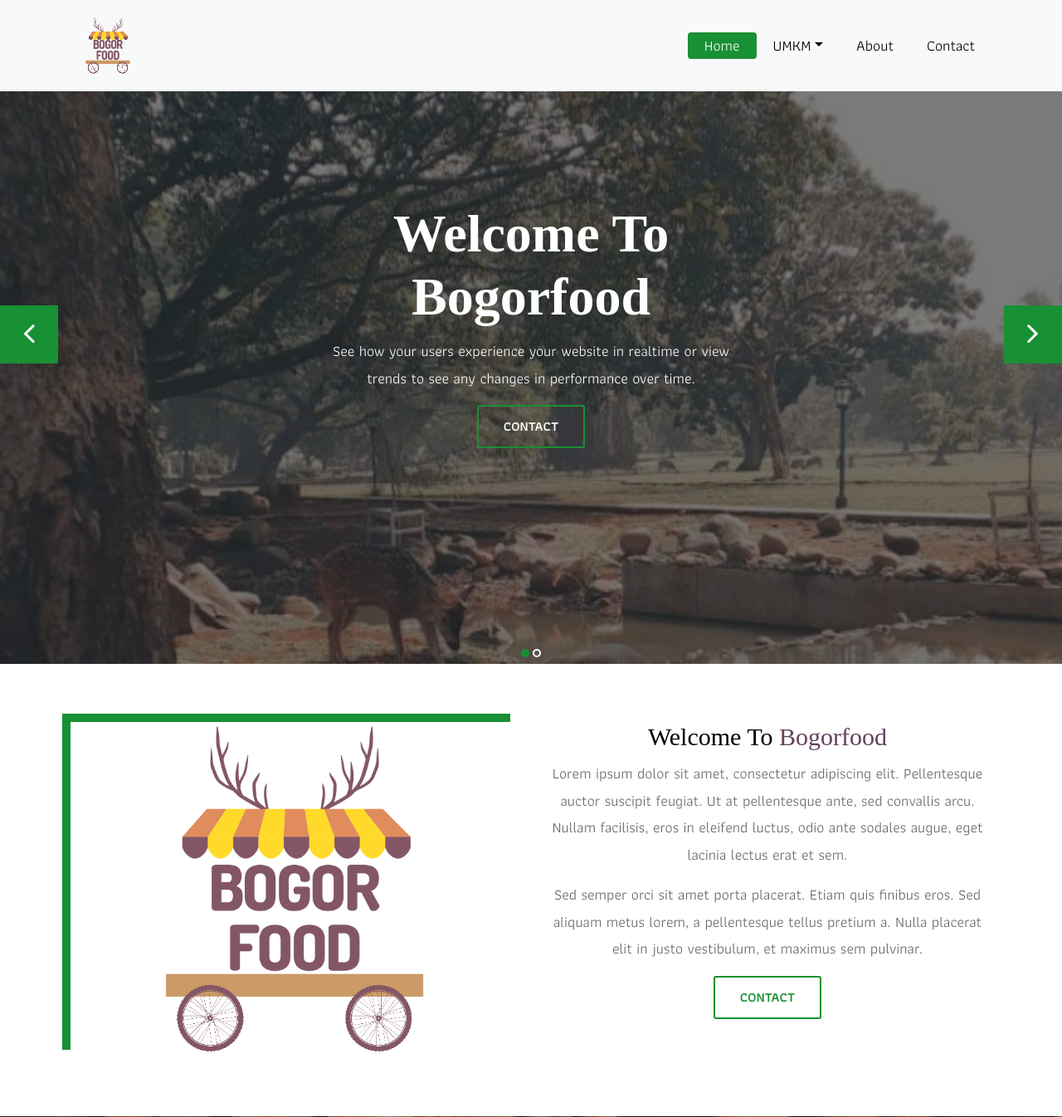
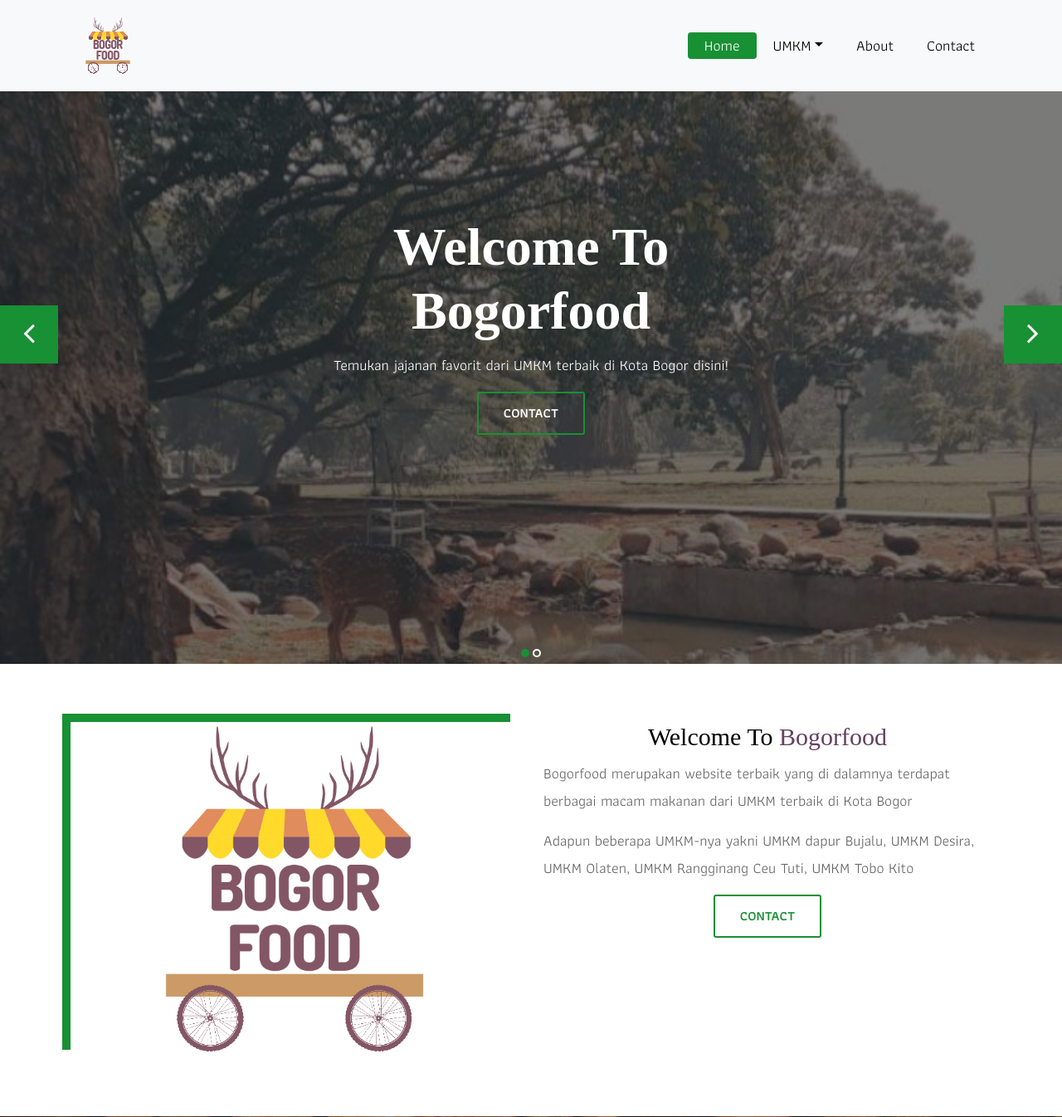
Before and after one commit to LugasMunayasika/bogorfood, a CodeIgniter app: page /bogorfood/ in a window 1280 px wide. Shown: the top 1346 px of the page at 83% size. Run offline with CodeIgniter, Linux system fonts and the light colour scheme; data that the repository does not hold is empty; some libraries are stand-ins or nearby versions; some web fonts are replaced.

Commit message:
update warna

```diff
--- a/application/views/v_about.php
+++ b/application/views/v_about.php
@@ -44,7 +44,7 @@
 		<div class="container">
 			<div class="row">
 				<div class="col-md-4">
-					<i class="fa fa-volume-control-phone" background-color="#189034"></i>
+					<i class="fa fa-volume-control-phone"></i>
 					<div class="overflow-hidden">
 						<h4>Phone</h4>
 						<p class="lead">
--- a/application/views/v_desira.php
+++ b/application/views/v_desira.php
@@ -16,8 +16,7 @@
 			<div class="row">
 				<div class="col-lg-12">
 					<div class="heading-title text-center">
-						<h2>Menu</h2>
-						<p>Lorem Ipsum is simply dummy text of the printing and typesetting</p></br>
+						<h2>Menu</h2></br>
                         <button class="btn btn-success" type="button" href="https://api.whatsapp.com/send?phone=">
 							<svg class="bi bi-whatsapp" xmlns="http://www.w3.org/2000/svg" width="16" height="16" fill="currentColor" class="bi bi-whatsapp" viewBox="0 0 16 16">
   							<path d="M13.601 2.326A7.854 7.854 0 0 0 7.994 0C3.627 0 .068 3.558.064 7.926c0 1.399.366 2.76 1.057 3.965L0 16l4.204-1.102a7.933 7.933 0 0 0 3.79.965h.004c4.368 0 7.926-3.558 7.93-7.93A7.898 7.898 0 0 0 13.6 2.326zM7.994 14.521a6.573 6.573 0 0 1-3.356-.92l-.24-.144-2.494.654.666-2.433-.156-.251a6.56 6.56 0 0 1-1.007-3.505c0-3.626 2.957-6.584 6.591-6.584a6.56 6.56 0 0 1 4.66 1.931 6.557 6.557 0 0 1 1.928 4.66c-.004 3.639-2.961 6.592-6.592 6.592zm3.615-4.934c-.197-.099-1.17-.578-1.353-.646-.182-.065-.315-.099-.445.099-.133.197-.513.646-.627.775-.114.133-.232.148-.43.05-.197-.1-.836-.308-1.592-.985-.59-.525-.985-1.175-1.103-1.372-.114-.198-.011-.304.088-.403.087-.088.197-.232.296-.346.1-.114.133-.198.198-.33.065-.134.034-.248-.015-.347-.05-.099-.445-1.076-.612-1.47-.16-.389-.323-.335-.445-.34-.114-.007-.247-.007-.38-.007a.729.729 0 0 0-.529.247c-.182.198-.691.677-.691 1.654 0 .977.71 1.916.81 2.049.098.133 1.394 2.132 3.383 2.992.47.205.84.326 1.129.418.475.152.904.129 1.246.08.38-.058 1.171-.48 1.338-.943.164-.464.164-.86.114-.943-.049-.084-.182-.133-.38-.232z"/>
--- a/application/views/v_home.php
+++ b/application/views/v_home.php
@@ -7,8 +7,7 @@
 					<div class="row">
 						<div class="col-md-12">
 							<h1 class="m-b-20"><strong>Welcome To <br> Bogorfood</strong></h1>
-							<p class="m-b-40">See how your users experience your website in realtime or view  <br>
-							trends to see any changes in performance over time.</p>
+							<p class="m-b-40">Temukan jajanan favorit dari UMKM terbaik di Kota Bogor disini!</p>
 							<p><a class="btn btn-lg btn-circle btn-outline-new-white" href="<?=base_url()?>contact">Contact</a></p>
 						</div>
 					</div>
@@ -20,8 +19,7 @@
 					<div class="row">
 						<div class="col-md-12">
 							<h1 class="m-b-20"><strong>Welcome To <br> Bogorfood</strong></h1>
-							<p class="m-b-40">See how your users experience your website in realtime or view  <br>
-							trends to see any changes in performance over time.</p>
+							<p class="m-b-40">Temukan jajanan favorit dari UMKM terbaik di Kota Bogor disini!</p>
 							<p><a class="btn btn-lg btn-circle btn-outline-new-white" href="<?=base_url()?>contact">Contact</a></p>
 						</div>
 					</div>
@@ -45,8 +43,8 @@
 				<div class="col-lg-6 col-md-6 col-sm-12 text-center">
 					<div class="inner-column">
 						<h1>Welcome To <span>Bogorfood</span></h1>
-						<p>Lorem ipsum dolor sit amet, consectetur adipiscing elit. Pellentesque auctor suscipit feugiat. Ut at pellentesque ante, sed convallis arcu. Nullam facilisis, eros in eleifend luctus, odio ante sodales augue, eget lacinia lectus erat et sem. </p>
-						<p>Sed semper orci sit amet porta placerat. Etiam quis finibus eros. Sed aliquam metus lorem, a pellentesque tellus pretium a. Nulla placerat elit in justo vestibulum, et maximus sem pulvinar.</p>
+						<p>Bogorfood merupakan website terbaik yang di dalamnya terdapat berbagai macam makanan dari UMKM terbaik di Kota Bogor </p>
+						<p>Adapun beberapa UMKM-nya yakni UMKM dapur Bujalu, UMKM Desira, UMKM Olaten, UMKM Rangginang Ceu Tuti, UMKM Tobo Kito </p>
 						<a class="btn btn-lg btn-circle btn-outline-new-white" href="<?=base_url()?>contact">Contact</a>
 					</div>
 				</div>
@@ -77,7 +75,7 @@
 				<div class="col-lg-12">
 					<div class="heading-title text-center">
 						<h2>UMKM</h2>
-						<p>Lorem Ipsum is simply dummy text of the printing and typesetting</p>
+						<p>Berikut adalah menu yang tersedia dari beberapa UMKM</p>
 					</div>
 				</div>
 			</div>
--- a/application/views/v_menu.php
+++ b/application/views/v_menu.php
@@ -16,8 +16,7 @@
 			<div class="row">
 				<div class="col-lg-12">
 					<div class="heading-title text-center">
-						<h2>Menu</h2>
-						<p>Lorem Ipsum is simply dummy text of the printing and typesetting</p></br>
+						<h2>Menu</h2></br>
 						<button class="btn btn-success" type="button"  onclick="location.href='https://api.whatsapp.com/send?phone=+6281290816238&amp;text=Hi,%2we%20use%20ToChat.Be';">
 							<svg class="bi bi-whatsapp" xmlns="http://www.w3.org/2000/svg" width="16" height="16" fill="currentColor" class="bi bi-whatsapp" viewBox="0 0 16 16">
   							<path d="M13.601 2.326A7.854 7.854 0 0 0 7.994 0C3.627 0 .068 3.558.064 7.926c0 1.399.366 2.76 1.057 3.965L0 16l4.204-1.102a7.933 7.933 0 0 0 3.79.965h.004c4.368 0 7.926-3.558 7.93-7.93A7.898 7.898 0 0 0 13.6 2.326zM7.994 14.521a6.573 6.573 0 0 1-3.356-.92l-.24-.144-2.494.654.666-2.433-.156-.251a6.56 6.56 0 0 1-1.007-3.505c0-3.626 2.957-6.584 6.591-6.584a6.56 6.56 0 0 1 4.66 1.931 6.557 6.557 0 0 1 1.928 4.66c-.004 3.639-2.961 6.592-6.592 6.592zm3.615-4.934c-.197-.099-1.17-.578-1.353-.646-.182-.065-.315-.099-.445.099-.133.197-.513.646-.627.775-.114.133-.232.148-.43.05-.197-.1-.836-.308-1.592-.985-.59-.525-.985-1.175-1.103-1.372-.114-.198-.011-.304.088-.403.087-.088.197-.232.296-.346.1-.114.133-.198.198-.33.065-.134.034-.248-.015-.347-.05-.099-.445-1.076-.612-1.47-.16-.389-.323-.335-.445-.34-.114-.007-.247-.007-.38-.007a.729.729 0 0 0-.529.247c-.182.198-.691.677-.691 1.654 0 .977.71 1.916.81 2.049.098.133 1.394 2.132 3.383 2.992.47.205.84.326 1.129.418.475.152.904.129 1.246.08.38-.058 1.171-.48 1.338-.943.164-.464.164-.86.114-.943-.049-.084-.182-.133-.38-.232z"/>
--- a/application/views/v_olaten.php
+++ b/application/views/v_olaten.php
@@ -16,8 +16,7 @@
 			<div class="row">
 				<div class="col-lg-12">
 					<div class="heading-title text-center">
-						<h2>Menu</h2>
-						<p>Lorem Ipsum is simply dummy text of the printing and typesetting</p></br>
+						<h2>Menu</h2></br>
                         <button class="btn btn-success" type="button" href="https://api.whatsapp.com/send?phone=">
 							<svg class="bi bi-whatsapp" xmlns="http://www.w3.org/2000/svg" width="16" height="16" fill="currentColor" class="bi bi-whatsapp" viewBox="0 0 16 16">
   							<path d="M13.601 2.326A7.854 7.854 0 0 0 7.994 0C3.627 0 .068 3.558.064 7.926c0 1.399.366 2.76 1.057 3.965L0 16l4.204-1.102a7.933 7.933 0 0 0 3.79.965h.004c4.368 0 7.926-3.558 7.93-7.93A7.898 7.898 0 0 0 13.6 2.326zM7.994 14.521a6.573 6.573 0 0 1-3.356-.92l-.24-.144-2.494.654.666-2.433-.156-.251a6.56 6.56 0 0 1-1.007-3.505c0-3.626 2.957-6.584 6.591-6.584a6.56 6.56 0 0 1 4.66 1.931 6.557 6.557 0 0 1 1.928 4.66c-.004 3.639-2.961 6.592-6.592 6.592zm3.615-4.934c-.197-.099-1.17-.578-1.353-.646-.182-.065-.315-.099-.445.099-.133.197-.513.646-.627.775-.114.133-.232.148-.43.05-.197-.1-.836-.308-1.592-.985-.59-.525-.985-1.175-1.103-1.372-.114-.198-.011-.304.088-.403.087-.088.197-.232.296-.346.1-.114.133-.198.198-.33.065-.134.034-.248-.015-.347-.05-.099-.445-1.076-.612-1.47-.16-.389-.323-.335-.445-.34-.114-.007-.247-.007-.38-.007a.729.729 0 0 0-.529.247c-.182.198-.691.677-.691 1.654 0 .977.71 1.916.81 2.049.098.133 1.394 2.132 3.383 2.992.47.205.84.326 1.129.418.475.152.904.129 1.246.08.38-.058 1.171-.48 1.338-.943.164-.464.164-.86.114-.943-.049-.084-.182-.133-.38-.232z"/>
--- a/application/views/v_rangginang.php
+++ b/application/views/v_rangginang.php
@@ -16,8 +16,7 @@
 			<div class="row">
 				<div class="col-lg-12">
 					<div class="heading-title text-center">
-						<h2>Menu</h2>
-						<p>Lorem Ipsum is simply dummy text of the printing and typesetting</p></br>
+						<h2>Menu</h2></br>
                         <button class="btn btn-success" type="button" href="https://api.whatsapp.com/send?phone=">
 							<svg class="bi bi-whatsapp" xmlns="http://www.w3.org/2000/svg" width="16" height="16" fill="currentColor" class="bi bi-whatsapp" viewBox="0 0 16 16">
   							<path d="M13.601 2.326A7.854 7.854 0 0 0 7.994 0C3.627 0 .068 3.558.064 7.926c0 1.399.366 2.76 1.057 3.965L0 16l4.204-1.102a7.933 7.933 0 0 0 3.79.965h.004c4.368 0 7.926-3.558 7.93-7.93A7.898 7.898 0 0 0 13.6 2.326zM7.994 14.521a6.573 6.573 0 0 1-3.356-.92l-.24-.144-2.494.654.666-2.433-.156-.251a6.56 6.56 0 0 1-1.007-3.505c0-3.626 2.957-6.584 6.591-6.584a6.56 6.56 0 0 1 4.66 1.931 6.557 6.557 0 0 1 1.928 4.66c-.004 3.639-2.961 6.592-6.592 6.592zm3.615-4.934c-.197-.099-1.17-.578-1.353-.646-.182-.065-.315-.099-.445.099-.133.197-.513.646-.627.775-.114.133-.232.148-.43.05-.197-.1-.836-.308-1.592-.985-.59-.525-.985-1.175-1.103-1.372-.114-.198-.011-.304.088-.403.087-.088.197-.232.296-.346.1-.114.133-.198.198-.33.065-.134.034-.248-.015-.347-.05-.099-.445-1.076-.612-1.47-.16-.389-.323-.335-.445-.34-.114-.007-.247-.007-.38-.007a.729.729 0 0 0-.529.247c-.182.198-.691.677-.691 1.654 0 .977.71 1.916.81 2.049.098.133 1.394 2.132 3.383 2.992.47.205.84.326 1.129.418.475.152.904.129 1.246.08.38-.058 1.171-.48 1.338-.943.164-.464.164-.86.114-.943-.049-.084-.182-.133-.38-.232z"/>
--- a/application/views/v_tobo.php
+++ b/application/views/v_tobo.php
@@ -16,8 +16,7 @@
 			<div class="row">
 				<div class="col-lg-12">
 					<div class="heading-title text-center">
-						<h2>Menu</h2>
-						<p>Lorem Ipsum is simply dummy text of the printing and typesetting</p></br>
+						<h2>Menu</h2></br>
                         <button class="btn btn-success" type="button" href="https://api.whatsapp.com/send?phone=">
 							<svg class="bi bi-whatsapp" xmlns="http://www.w3.org/2000/svg" width="16" height="16" fill="currentColor" class="bi bi-whatsapp" viewBox="0 0 16 16">
   							<path d="M13.601 2.326A7.854 7.854 0 0 0 7.994 0C3.627 0 .068 3.558.064 7.926c0 1.399.366 2.76 1.057 3.965L0 16l4.204-1.102a7.933 7.933 0 0 0 3.79.965h.004c4.368 0 7.926-3.558 7.93-7.93A7.898 7.898 0 0 0 13.6 2.326zM7.994 14.521a6.573 6.573 0 0 1-3.356-.92l-.24-.144-2.494.654.666-2.433-.156-.251a6.56 6.56 0 0 1-1.007-3.505c0-3.626 2.957-6.584 6.591-6.584a6.56 6.56 0 0 1 4.66 1.931 6.557 6.557 0 0 1 1.928 4.66c-.004 3.639-2.961 6.592-6.592 6.592zm3.615-4.934c-.197-.099-1.17-.578-1.353-.646-.182-.065-.315-.099-.445.099-.133.197-.513.646-.627.775-.114.133-.232.148-.43.05-.197-.1-.836-.308-1.592-.985-.59-.525-.985-1.175-1.103-1.372-.114-.198-.011-.304.088-.403.087-.088.197-.232.296-.346.1-.114.133-.198.198-.33.065-.134.034-.248-.015-.347-.05-.099-.445-1.076-.612-1.47-.16-.389-.323-.335-.445-.34-.114-.007-.247-.007-.38-.007a.729.729 0 0 0-.529.247c-.182.198-.691.677-.691 1.654 0 .977.71 1.916.81 2.049.098.133 1.394 2.132 3.383 2.992.47.205.84.326 1.129.418.475.152.904.129 1.246.08.38-.058 1.171-.48 1.338-.943.164-.464.164-.86.114-.943-.049-.084-.182-.133-.38-.232z"/>
--- a/assets/css/style.css
+++ b/assets/css/style.css
@@ -328,6 +328,7 @@ button:focus{
 }
 .inner-column p{
 	font-size: 18px;
+    text-align: left;
 }
 .inner-column .btn-outline-new-white{
 	color: #189034;
```
Also changed, not shown: assets/images/dapur_bujalu/Bawang goreng.jpg (added), assets/images/dapur_bujalu/Brownies Oven.jpg (added), assets/images/dapur_bujalu/brownies.jpeg (added), 1 other file.
